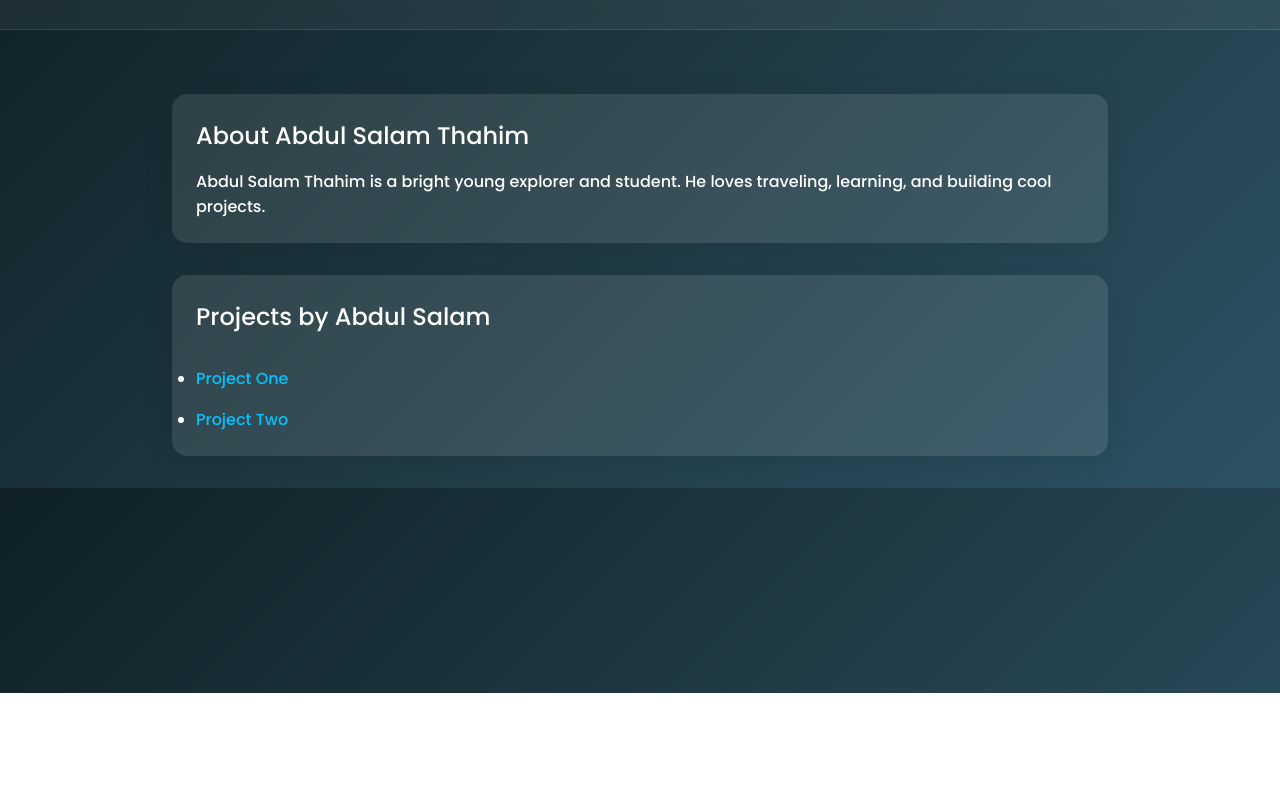
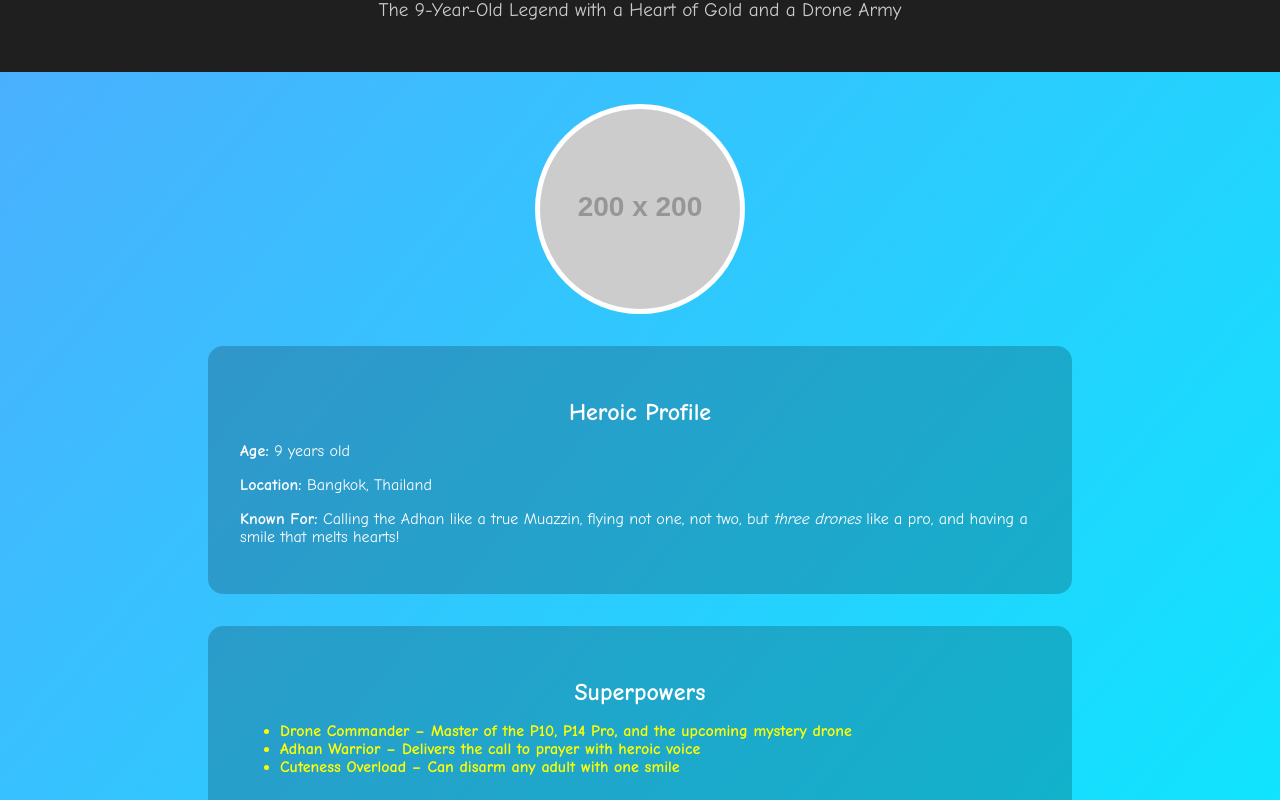
Before and after one commit to thahim/ast, a plain HTML site: page index.html in a window 1280 px wide. Shown: the part 107-907 px from the top of the page. Before the commit the page ends 800 px from the top, so only its background shows below. Drawn offline with Linux system fonts and the light colour scheme; placeholder pictures from the web are drawn by us.

Commit message:
Update index.html

```diff
--- a/index.html
+++ b/index.html
@@ -1,142 +1,102 @@
 <!DOCTYPE html>
 <html lang="en">
-
 <head>
   <meta charset="UTF-8" />
   <meta name="viewport" content="width=device-width, initial-scale=1.0" />
-  <title>Thahim's Home</title>
-  <link href="https://fonts.googleapis.com/css2?family=Poppins:wght@300;500;700&display=swap" rel="stylesheet">
+  <title>Abdul Salam Thahim - The Heroic Kid</title>
   <style>
-    * {
+    body {
       margin: 0;
-      padding: 0;
-      box-sizing: border-box;
+      font-family: 'Comic Sans MS', cursive, sans-serif;
+      background: linear-gradient(to bottom right, #4facfe, #00f2fe);
+      color: #fff;
     }
-
-    body {
-      font-family: 'Poppins', sans-serif;
-      background: linear-gradient(135deg, #0f2027, #203a43, #2c5364);
-      color: white;
-      overflow-x: hidden;
+    header {
+      text-align: center;
+      padding: 2rem;
+      background: #1f1f1f;
     }
-
-    header {
+    header h1 {
+      margin: 0;
+      font-size: 3rem;
+    }
+    header p {
+      font-size: 1.2rem;
+      color: #ccc;
+    }
+    .hero-img {
+      display: block;
+      margin: 2rem auto;
+      width: 200px;
+      height: 200px;
+      background: url('https://via.placeholder.com/200') no-repeat center/cover;
+      border-radius: 50%;
+      border: 5px solid #fff;
+    }
+    .section {
       padding: 2rem;
+      max-width: 800px;
+      margin: auto;
+      background: rgba(0,0,0,0.2);
+      border-radius: 15px;
+      margin-bottom: 2rem;
+    }
+    .section h2 {
       text-align: center;
-      background-color: rgba(255, 255, 255, 0.05);
-      backdrop-filter: blur(10px);
-      border-bottom: 1px solid rgba(255, 255, 255, 0.1);
+      margin-bottom: 1rem;
     }
-
-    header h1 {
-      font-size: 3rem;
-      font-weight: 700;
-      animation: fadeIn 2s ease-in-out;
+    .superpower {
+      font-weight: bold;
+      color: #ffff00;
     }
-
-    .content {
-      padding: 2rem;
-      max-width: 1000px;
-      margin: auto;
-    }
-
-    .card {
-      background-color: rgba(255, 255, 255, 0.1);
-      border-radius: 15px;
-      padding: 1.5rem;
-      margin-top: 2rem;
-      box-shadow: 0 4px 30px rgba(0, 0, 0, 0.1);
-      transition: transform 0.3s ease;
-    }
-
-    .card:hover {
-      transform: scale(1.02);
-    }
-
-    .card h2 {
-      margin-bottom: 1rem;
-      font-weight: 500;
-    }
-
-    .card a {
-      display: inline-block;
-      margin-top: 1rem;
-      color: #00c3ff;
-      text-decoration: none;
-      font-weight: 500;
-    }
-
-    .trails {
-      position: fixed;
-      top: 0;
-      left: 0;
-      width: 100vw;
-      height: 100vh;
-      pointer-events: none;
-      z-index: 1000;
-    }
-
-    .trail {
-      position: absolute;
-      width: 10px;
-      height: 10px;
-      background: rgba(255, 255, 255, 0.7);
-      border-radius: 50%;
-      pointer-events: none;
-      will-change: transform;
-      animation: fadeTrail 0.8s forwards;
-    }
-
-    @keyframes fadeIn {
-      from {opacity: 0; transform: translateY(-20px);}
-      to {opacity: 1; transform: translateY(0);}
-    }
-
-    @keyframes fadeTrail {
-      0% {opacity: 1; transform: scale(1);}
-      100% {opacity: 0; transform: scale(0.3);}
+    footer {
+      text-align: center;
+      padding: 1rem;
+      background: #111;
     }
   </style>
 </head>
-
 <body>
-  <div class="trails"></div>
-
   <header>
-    <h1>Thahim's Home</h1>
+    <h1>Abdul Salam Thahim</h1>
+    <p>The 9-Year-Old Legend with a Heart of Gold and a Drone Army</p>
   </header>
-
-  <div class="content">
-    <div class="card">
-      <h2>About Abdul Salam Thahim</h2>
-      <p>Abdul Salam Thahim is a bright young explorer and student. He loves traveling, learning, and building cool projects.</p>
-    </div>
-
-    <div class="card">
-      <h2>Projects by Abdul Salam</h2>
-      <ul>
-        <li><a href="https://github.com/username/project1" target="_blank">Project One</a></li>
-        <li><a href="https://github.com/username/project2" target="_blank">Project Two</a></li>
-      </ul>
-    </div>
-  </div>
-
+  <div class="hero-img"></div>
+  <section class="section">
+    <h2>Heroic Profile</h2>
+    <p><strong>Age:</strong> 9 years old</p>
+    <p><strong>Location:</strong> Bangkok, Thailand</p>
+    <p><strong>Known For:</strong> Calling the Adhan like a true Muazzin, flying not one, not two, but <em>three drones</em> like a pro, and having a smile that melts hearts!</p>
+  </section>
+  <section class="section">
+    <h2>Superpowers</h2>
+    <ul>
+      <li class="superpower">Drone Commander – Master of the P10, P14 Pro, and the upcoming mystery drone</li>
+      <li class="superpower">Adhan Warrior – Delivers the call to prayer with heroic voice</li>
+      <li class="superpower">Cuteness Overload – Can disarm any adult with one smile</li>
+    </ul>
+  </section>
+  <section class="section">
+    <h2>Family & Background</h2>
+    <p>Son of Saad Thahim, Abdul Salam is a proud part of the Thahim legacy. He’s loved by his father, respected in his village, and cheered by TikTok fans across the world!</p>
+  </section>
+  <section class="section">
+    <h2>Fun Facts</h2>
+    <ul>
+      <li>Loves tech gadgets and flying drones.</li>
+      <li>Has a fan base on TikTok thanks to his heroic activities.</li>
+      <li>Once called the Adhan like a professional Muazzin at age 9!</li>
+    </ul>
+  </section>
+  <footer>
+    <p>&copy; 2025 The Adventures of Abdul Salam Thahim</p>
+    <p>Stay tuned for his next heroic mission!</p>
+  </footer>
   <script>
-    // Animated trail effect
-    const trailsContainer = document.querySelector('.trails');
-
-    document.addEventListener('mousemove', (e) => {
-      const trail = document.createElement('div');
-      trail.className = 'trail';
-      trail.style.left = `${e.clientX}px`;
-      trail.style.top = `${e.clientY}px`;
-      trailsContainer.appendChild(trail);
-
-      setTimeout(() => {
-        trail.remove();
-      }, 800);
+    // Heroic Animation
+    document.querySelector('header h1').addEventListener('mouseover', () => {
+      alert("Abdul Salam is watching you. Be good!");
     });
   </script>
 </body>
-
 </html>
```
